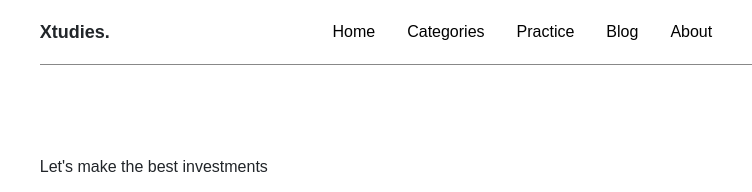
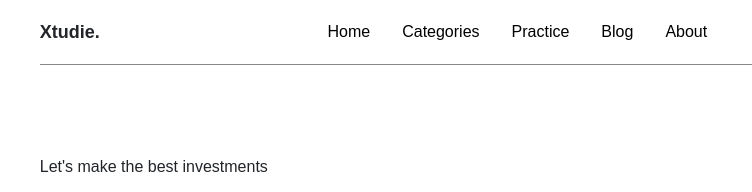
Before and after one commit to sam-dude/Xtudie, a plain HTML site: page index.html in a window 1280 px wide. Shown: the top 192 px of the page, 37-789 px from the left. Drawn offline with Linux system fonts and the light colour scheme.

Commit message:
file update

```diff
--- a/index.html
+++ b/index.html
@@ -11,7 +11,7 @@
 <body>
     <!-- navbar -->
     <header>
-        <div class="logo">Xtudies<span>.</span></div>
+        <div class="logo">Xtudie<span>.</span></div>
         <div class="navs">
             <ul>
                 <li><a href="#">Home</a></li>
```
